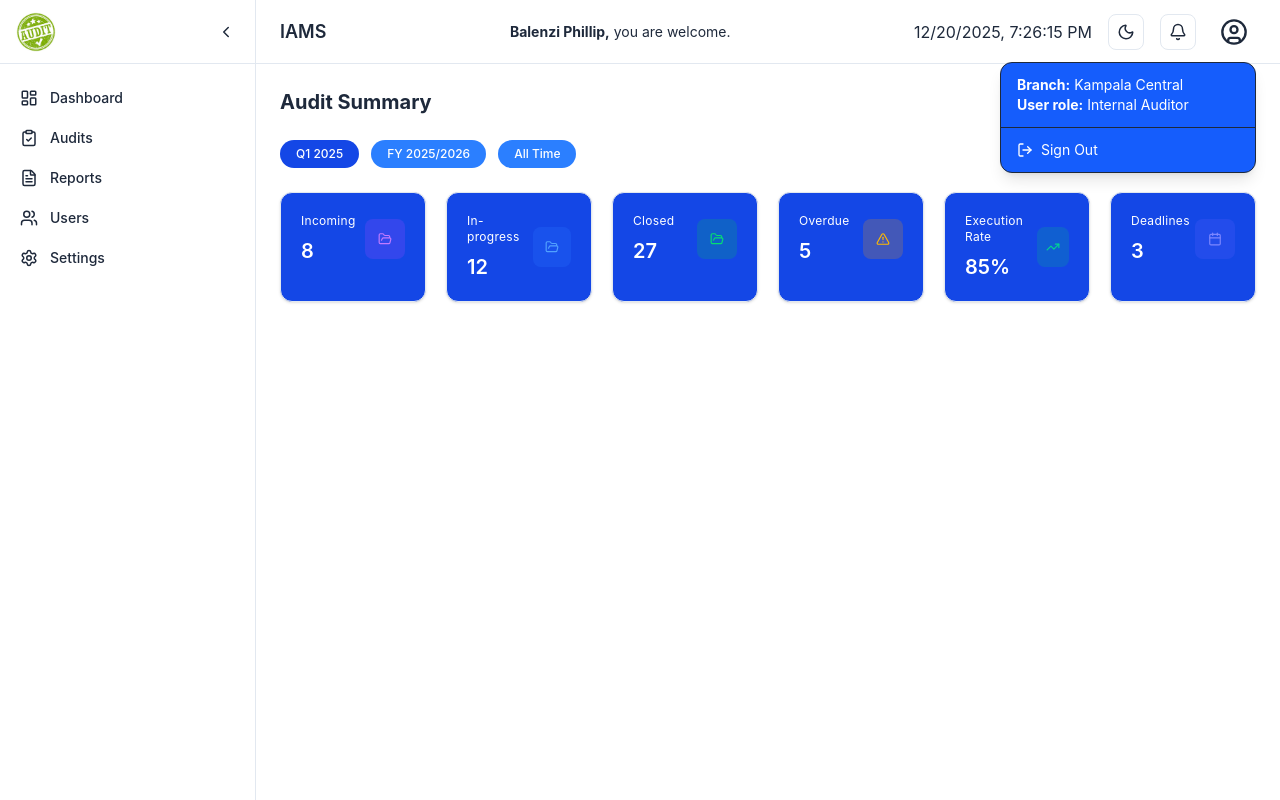
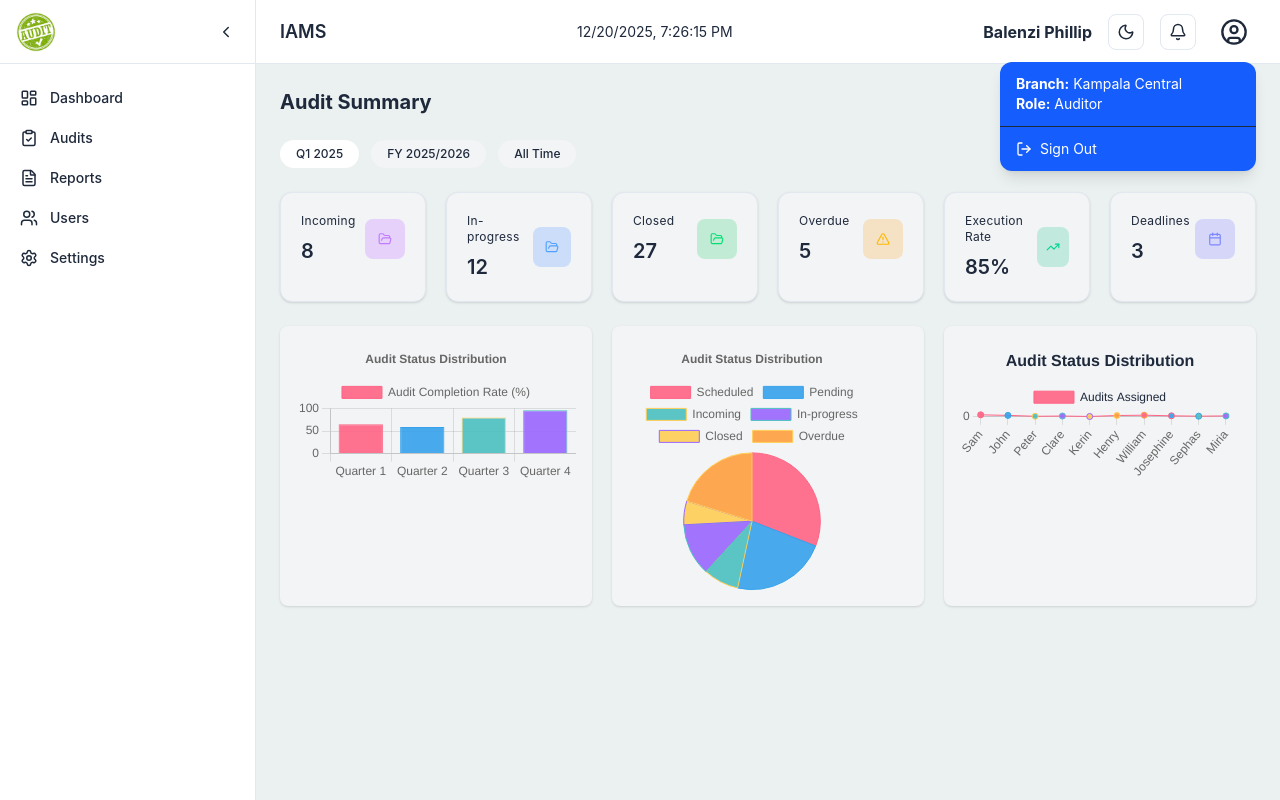
Before and after one commit to balensphillip/InternalAuditManagementSystem, a React (Vite) app in the folder iams/: page /dashboard in a window 1280 px wide. Both pictures are taken after a click on the button 1233 px from the left and 31 px from the top of the page. Built offline with nearby package versions, Linux system fonts and the light colour scheme.

Commit message:
Added graphs to the dashboard

```diff
--- a/iams/package.json
+++ b/iams/package.json
@@ -11,8 +11,10 @@
   },
   "dependencies": {
     "@tailwindcss/vite": "^4.1.18",
+    "chart.js": "^4.5.1",
     "lucide-react": "^0.562.0",
     "react": "^19.2.0",
+    "react-chartjs-2": "^5.3.1",
     "react-dom": "^19.2.0",
     "react-router-dom": "^7.11.0"
   },
--- /dev/null
+++ b/iams/src/components/graphs/Bar.jsx
@@ -0,0 +1,20 @@
+import { Bar } from "react-chartjs-2";
+import {Chart as ChartJS, CategoryScale, LinearScale, BarElement, Title, Tooltip, Legend} from "chart.js";
+import { barChartData } from "./fakeData";
+
+ChartJS.register(CategoryScale, LinearScale, BarElement, Title, Tooltip, Legend);
+
+export default function BarChart() {
+   const options = {
+    responsive: true,
+    plugins: {
+      legend: { position: "top" },
+      title: {
+        display: true,
+        text: "Audit Status Distribution",
+      },
+    },
+  };
+
+  return <Bar options={options} data={barChartData} />;
+}
--- /dev/null
+++ b/iams/src/components/graphs/Line.jsx
@@ -0,0 +1,34 @@
+import {Line} from "react-chartjs-2";
+import {Chart as ChartJS, CategoryScale, LinearScale, PointElement, LineElement, Title, Tooltip, Legend} from "chart.js";
+import { lineChartData } from "./fakeData";
+import { cssVar } from "../../utils/cssVars";
+
+ChartJS.register(CategoryScale, LinearScale, PointElement, LineElement, Title, Tooltip, Legend);
+
+export default function LineChart() {
+const options = {
+  responsive: true,
+  plugins: {
+    legend: {
+      labels: {
+        color: cssVar("--text"),
+        font: {
+          size: 12,
+          weight: "500",
+        },
+      },
+    },
+    title: {
+      display: true,
+      text: "Audit Status Distribution",
+      color: cssVar("--text"),
+      font: {
+        size: 16,
+        weight: "600",
+      },
+    },
+  },
+};
+
+  return <Line options={options} data={lineChartData} />;
+}
--- /dev/null
+++ b/iams/src/components/graphs/Pie.jsx
@@ -0,0 +1,20 @@
+import { Pie } from "react-chartjs-2";
+import { Chart as ChartJS, ArcElement, Tooltip, Legend } from "chart.js";
+import { pieChartData } from "./fakeData";
+
+ChartJS.register(ArcElement, Tooltip, Legend);
+
+export default function PieChart() {
+  const options = {
+    responsive: true,
+    plugins: {
+      legend: { position: "top" },
+      title: {
+        display: true,
+        text: "Audit Status Distribution",
+      },
+    },
+  };
+
+  return <Pie options={options} data={pieChartData} />;
+}
--- /dev/null
+++ b/iams/src/components/graphs/fakeData.js
@@ -0,0 +1,86 @@
+export const barChartData = {
+  labels: ['Quarter 1', 'Quarter 2', 'Quarter 3', 'Quarter 4'],
+  datasets: [
+    {
+      label: 'Audit Completion Rate (%)',
+      data: [65, 59, 80, 96],
+      backgroundColor: [
+        "rgba(255, 99, 132, 0.9)",
+        "rgba(54, 162, 235, 0.9)",
+        "rgba(75, 192, 192, 0.9)",
+        "rgba(153, 102, 255, 0.9)",
+      ],
+      borderColor: [
+        "rgba(255, 99, 132, 1)",
+        "rgba(54, 162, 235, 1)",
+        "rgba(255, 206, 86, 1)",
+        "rgba(75, 192, 192, 1)",
+        "rgba(153, 102, 255, 1)",
+      ],
+      borderWidth: 1,
+    },
+  ],
+};
+
+export const pieChartData = {
+  labels: ['Scheduled', 'Pending','Incoming', 'In-progress', 'Closed', 'Overdue'],
+  datasets: [
+    {
+      label: 'Audit Status Distribution',
+      data: [55, 40, 15, 22, 10, 36],
+      backgroundColor: [
+        "rgba(255, 99, 132, 0.9)",
+        "rgba(54, 162, 235, 0.9)",
+        "rgba(75, 192, 192, 0.9)",
+        "rgba(153, 102, 255, 0.9)",
+        "rgba(255, 206, 86, 0.9)",
+        "rgba(255, 159, 64, 0.9)",
+      ],
+      borderColor: [
+        "rgba(255, 99, 132, 1)",
+        "rgba(54, 162, 235, 1)",
+        "rgba(255, 206, 86, 1)",
+        "rgba(75, 192, 192, 1)",
+        "rgba(153, 102, 255, 1)",
+        "rgba(255, 206, 86, 1)",
+        "rgba(255, 159, 64, 1)",
+      ],
+      borderWidth: 1,
+    },
+  ],
+};
+
+export const lineChartData = {
+  labels: ['Sam', 'John', 'Peter', 'Clare', 'Kerin', 'Henry', 'William', 'Josephine', 'Sephas', 'Miria'],
+  datasets: [
+    {
+      label: 'Audits Assigned',
+      data: [55, 40, 15, 22, 10, 36, 45, 28, 18, 25],
+      backgroundColor: [
+        "rgba(255, 99, 132, 0.9)",
+        "rgba(54, 162, 235, 0.9)",
+        "rgba(75, 192, 192, 0.9)",
+        "rgba(153, 102, 255, 0.9)",
+        "rgba(255, 206, 86, 0.9)",
+        "rgba(255, 159, 64, 0.9)",
+        "rgba(255, 99, 132, 0.9)",
+        "rgba(54, 162, 235, 0.9)",
+        "rgba(75, 192, 192, 0.9)",
+        "rgba(153, 102, 255, 0.9)"
+      ],
+      borderColor: [
+        "rgba(255, 99, 132, 1)",
+        "rgba(54, 162, 235, 1)",
+        "rgba(255, 206, 86, 1)",
+        "rgba(75, 192, 192, 1)",
+        "rgba(153, 102, 255, 1)",
+        "rgba(255, 206, 86, 1)",
+        "rgba(255, 159, 64, 1)",
+        "rgba(255, 99, 132, 1)",
+        "rgba(54, 162, 235, 1)",
+        "rgba(75, 192, 192, 1)"
+      ],
+      borderWidth: 1,
+    },
+  ],
+}
--- a/iams/src/components/layout/Header.jsx
+++ b/iams/src/components/layout/Header.jsx
@@ -14,10 +14,9 @@ export default function Header() {
   // later: clear auth state / token
   // localStorage.removeItem("token");
 
-  setOpen(false);          // close dropdown
-  navigate("/");           // redirect to Login
+  setOpen(false);
+  navigate("/");
 };
-
 
    // close dropdown when clicking outside
   useEffect(() => {
@@ -34,7 +33,7 @@ export default function Header() {
   const user = {
     name: "Balenzi Phillip",
     branch: "Kampala Central",
-    role: "Internal Auditor",
+    role: "Auditor",
   };
 
   return (
@@ -45,12 +44,12 @@ export default function Header() {
 
       {/* Center */}
       <h3 className="text-sm text-[rgb(var(--text))]">
-        <span className="font-bold">Balenzi Phillip,</span> you are welcome.
+         {now.toLocaleString()}
       </h3>
 
       {/* Right */}
       <div className="flex items-center gap-4">
-         {now.toLocaleString()}
+        <span className="font-bold">Balenzi Phillip</span>
         {/* Theme toggle */}
         <button
           onClick={() => setTheme(theme === "dark" ? "light" : "dark")}className="p-2 rounded-lg border border-[rgb(var(--border))]
@@ -64,26 +63,18 @@ export default function Header() {
           <Bell size={18} />
         </button>
 
-        {/* User */}
-        {/* <button className="p-2 rounded-lg border border-[rgb(var(--border))] cursor-pointer">
-          <UserCircle size={18} />
-        </button> */}
-
         <div className="relative" ref={dropdownRef}>
         {/* User icon */}
-        <button
-          onClick={() => setOpen(!open)}
-          className="p-2 rounded-full hover:bg-slate-100 dark:hover:bg-slate-800"
-        >
+        <button onClick={() => setOpen(!open)} className="p-2 rounded-full hover:bg-slate-100">
           <UserCircle className="w-7 h-7" />
         </button>
 
         {/* Dropdown */}
         {open && (
-          <div className="absolute right-0 mt-2 w-64 rounded-xl shadow-lg bg-blue-600 border dark:border-blue-700">
+          <div className="absolute right-0 mt-2 w-64 rounded-xl shadow-lg bg-blue-600 dark:border-blue-700">
             <div className="px-4 py-3 border-b dark:border-blue-700">
               <p className="text-sm text-white"><span className="text-white font-bold">Branch:</span> {user.branch}</p>
-              <p className="text-sm text-white"><span className="text-white font-bold">User role:</span> {user.role}</p>
+              <p className="text-sm text-white"><span className="text-white font-bold">Role:</span> {user.role}</p>
             </div>
 
             <button className="flex items-center gap-2 w-full px-4 py-3 text-sm text-white hover:bg-blue-700 rounded-b-2xl" onClick={handleSignOut}>
--- a/iams/src/components/ui/Badge.jsx
+++ b/iams/src/components/ui/Badge.jsx
@@ -2,7 +2,7 @@ export default function Badge({ children, active }) {
   return (
     <button
       className={`px-4 py-1.5 rounded-full text-xs font-medium transition
-        ${active ? "bg-blue-700 hover:bg-blue-700 text-white" : "bg-blue-500 hover:bg-blue-700 text-white"}`}>
+        ${active ? "bg-[rgb(var(--dashboard-card-bg-lite))] hover:bg-[rgb(var(--dashboard-card-bg))]" : "bg-[rgb(var(--dashboard-card-bg))] hover:bg-[rgb(var(--dashboard-card-bg-lite))]"}`}>
       {children}
     </button>
   );
--- a/iams/src/components/ui/StatCard.jsx
+++ b/iams/src/components/ui/StatCard.jsx
@@ -1,12 +1,12 @@
 export default function StatCard({ title, value, icon, iconBg, iconColor }) {
   return (
-    <div className="rounded-xl bg-blue-700 border border-[rgb(var(--border))] p-5 shadow-sm">
+    <div className="rounded-xl bg-[rgb(var(--dashboard-card-bg))] border border-[rgb(var(--border))] p-5 shadow-sm">
       <div className="flex items-center justify-between">
         <div>
-          <p className="text-xs tracking-wide text-white">
+          <p className="text-xs tracking-wide ">
             {title}
           </p>
-          <p className="mt-2 text-xl font-semibold text-white">
+          <p className="mt-2 text-xl font-semibold ">
             {value}
           </p>
         </div>
--- a/iams/src/features/dashboard/Dashboard.jsx
+++ b/iams/src/features/dashboard/Dashboard.jsx
@@ -1,6 +1,9 @@
 import {FolderOpen, AlertTriangle, TrendingUp, Calendar} from "lucide-react";
 import Badge from "../../components/ui/Badge.jsx";
 import StatCard from "../../components/ui/StatCard.jsx";
+import BarChart from "../../components/graphs/Bar.jsx";
+import PieChart from "../../components/graphs/Pie.jsx";
+import LineChart from "../../components/graphs/Line.jsx";
 
 export default function Dashboard() {
   return (
@@ -66,10 +69,20 @@ export default function Dashboard() {
         />
 
       </div>
+      {/* Bar Chart */}
+      <div className="grid grid-cols-1 lg:grid-cols-3 gap-5">
+      <div className="bg-[rgb(var(--dashboard-card-bg))] p-4 rounded-lg shadow h-70">
+        <BarChart />
+      </div>
+
+      <div className="bg-[rgb(var(--dashboard-card-bg))] p-4 rounded-lg shadow h-70">
+        <PieChart />
+      </div>
+
+      <div className="bg-[rgb(var(--dashboard-card-bg))] p-4 rounded-lg shadow h-70">
+        <LineChart />
+      </div>
+      </div>
     </div>
   );
 }
-
-/* =========================
-   Reusable Components
-   ========================= */
--- a/iams/src/styles/index.css
+++ b/iams/src/styles/index.css
@@ -2,12 +2,15 @@
 
 /* -- LIGHT THEME (DEFAULT) -- */
 :root {
-  --background: 255 255 255;
+  --background: 235, 240, 240;
   --foreground: 15 23 42;
   --card: 255 255 255;
   --border: 226 232 240;
   --primary: 37 99 235;
   --text: 30 41 59;
+  --dashboard-card-bg: 243 244 246;
+  --dashboard-card-bg-lite: 255 255 255;
+  --dashboard-card-text: 255 255 255;
 }
 
 /* --- DARK THEME --- */
@@ -18,4 +21,7 @@
   --border: 51 65 85;
   --primary: 59 130 246;
   --text: 255 255 255;
+  --dashboard-card-bg: 31 41 55;
+  --dashboard-card-bg-lite: 52 67 90;
+  --dashboard-card-text: 9 9 16;
 }
--- /dev/null
+++ b/iams/src/utils/cssVars.js
@@ -0,0 +1,4 @@
+export const cssVar = (name) =>
+  `rgb(${getComputedStyle(document.documentElement)
+    .getPropertyValue(name)
+    .trim()})`;
```
Also changed, not shown: 1 other file (tests, documents, lock files or other folders).
